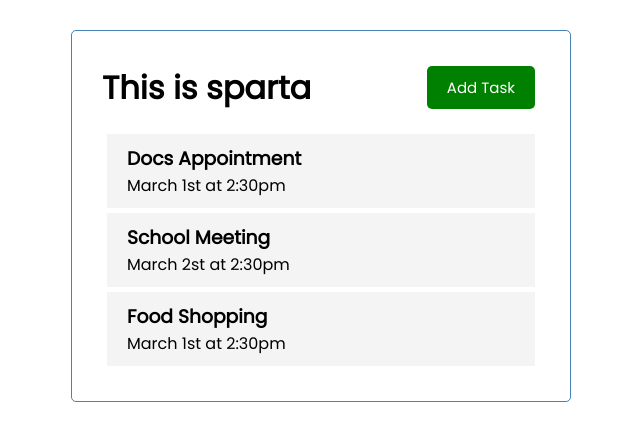
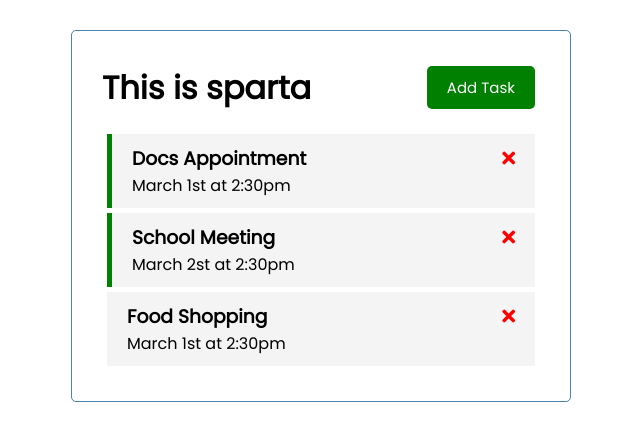
Before and after one commit to curexcode/Vue-js-test-project, a Vue app: page / in a window 1280 px wide. Shown: the top 440 px of the page, without its empty margins (319-959 px from the left). Built offline with nearby package versions, Linux system fonts and the light colour scheme.

Commit message:
Add font awesome, visual indicator for reminder.

```diff
--- a/public/index.html
+++ b/public/index.html
@@ -6,6 +6,7 @@
     <meta name="viewport" content="width=device-width,initial-scale=1.0">
     <link rel="icon" href="<%= BASE_URL %>favicon.ico">
     <title><%= htmlWebpackPlugin.options.title %></title>
+    <link rel="stylesheet" href="https://cdnjs.cloudflare.com/ajax/libs/font-awesome/5.15.3/css/all.min.css" />
   </head>
   <body>
     <noscript>
--- a/src/components/Task.vue
+++ b/src/components/Task.vue
@@ -1,6 +1,9 @@
 <template>
-    <div class="task">
-        <h3> {{ task.text }} </h3>
+    <div :class="[ task.reminder ? 'reminder' : '', 'task']">
+    <!-- <div class='task'> -->
+        <h3> {{ task.text }}
+            <i class="fas fa-times"></i>
+        </h3>
         <p> {{ task.day }} </p>
     </div>
 </template>
```
